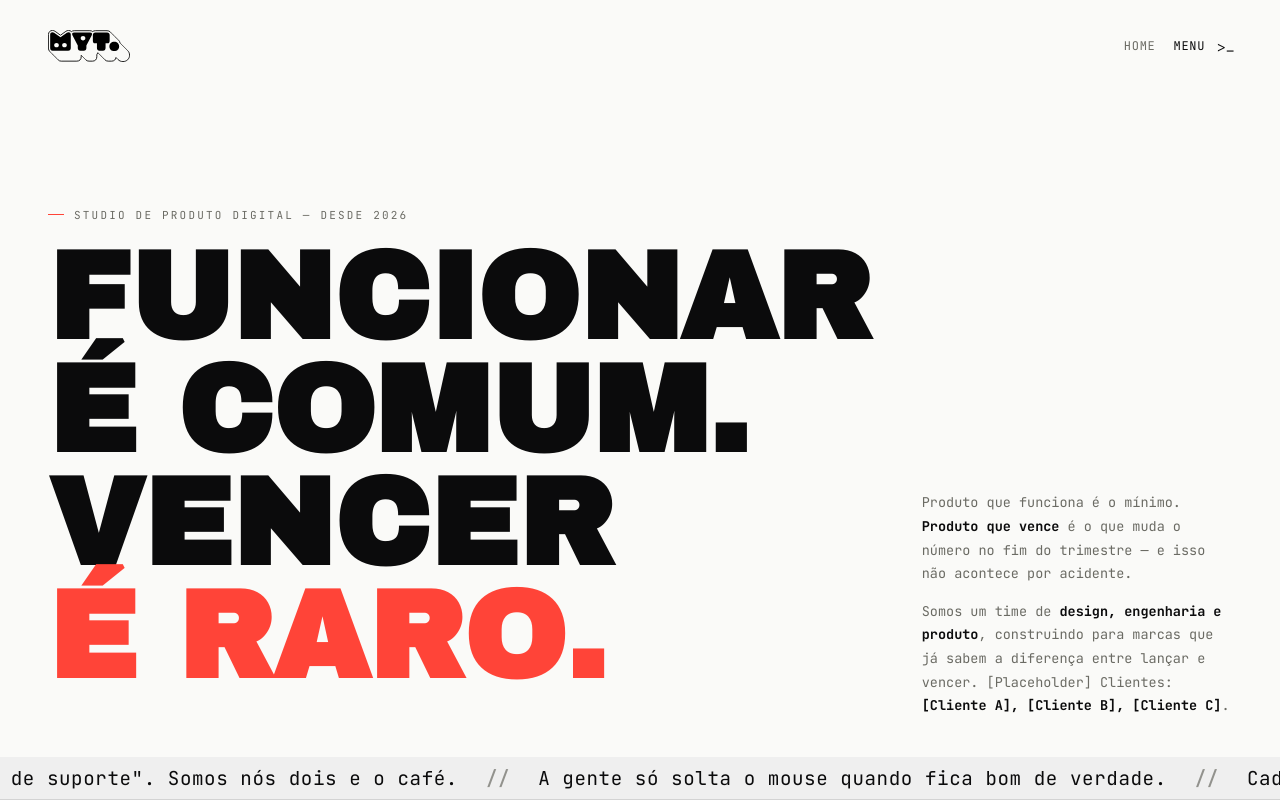
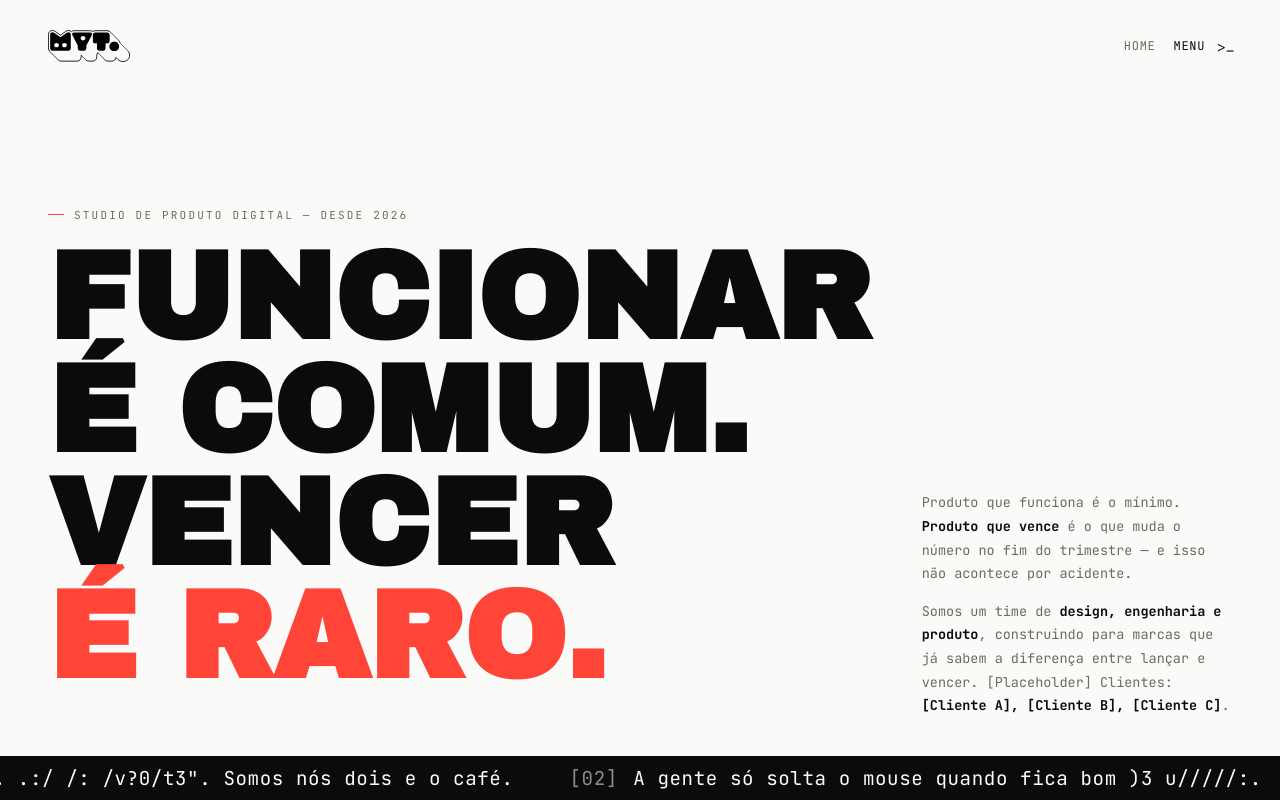
Before and after one commit to MiguelGoncalves06/MyTIGency, a React (Vite) app in the folder MyTIgency/: page / in a window 1280 px wide. Shown: the top 800 px of the page. Built offline with nearby package versions, Linux system fonts and the light colour scheme; no server answers.

Commit message:
MarqueeDecode

```diff
--- a/MyTIgency/src/App.css
+++ b/MyTIgency/src/App.css
@@ -412,20 +412,35 @@
   }
 
   /* ---------- Marquee ---------- */
+  /* Faixa invertida: corte deliberado entre a Hero e o conteúdo. As hairlines
+     somem no próprio fundo mas continuam lá, pra altura não mudar */
   .marquee{
-    border-bottom:1px solid var(--line);
-    background:#efefef;
+    border-top:1px solid var(--ink);
+    border-bottom:1px solid var(--ink);
+    background:var(--ink);
     overflow:hidden;white-space:nowrap;padding:8px 0;
   }
   .marquee-track{
     display:inline-flex;align-items:center;
-    font-size:clamp(14px,1.5vw,20px);letter-spacing:.03em;color:var(--ink);
+    font-size:clamp(14px,1.5vw,20px);letter-spacing:.03em;color:var(--bg);
     animation:scrollLeft 360s linear infinite;
   }
-  .marquee-item{display:inline-flex;align-items:center;white-space:nowrap;}
-  .marquee-mark{
-    font-weight:500;color:var(--ink-dim);opacity:.7;
-    margin:0 clamp(16px,2.4vw,28px);flex-shrink:0;
+  .marquee-item{
+    /* pre (não nowrap): o estágio "vazio" da decodificação é um espaço, e
+       espaços colapsados encolheriam a frase — ver useMarqueeDecode */
+    display:inline-flex;align-items:center;white-space:pre;
+    margin-right:clamp(32px,4.8vw,56px);
+  }
+  /* Metadado apagado, conteúdo em destaque: os dois tons têm função, não
+     posição. No fundo escuro, --ink-dim some (contraste ~3:1), então o
+     metadado é o próprio --bg com opacidade */
+  .marquee-num{
+    color:color-mix(in srgb, var(--bg) 55%, transparent);
+    margin-right:.8em;flex-shrink:0;
+  }
+  .sr-only{
+    position:absolute;width:1px;height:1px;padding:0;margin:-1px;
+    overflow:hidden;clip:rect(0,0,0,0);white-space:nowrap;border:0;
   }
   @keyframes scrollLeft{0%{transform:translateX(0);}100%{transform:translateX(-50%);}}
 
--- a/MyTIgency/src/components/Marquee.jsx
+++ b/MyTIgency/src/components/Marquee.jsx
@@ -1,21 +1,33 @@
+import { useRef } from 'react'
 import { useLanguage } from '../context/LanguageContext'
+import { useMarqueeDecode } from '../hooks/useMarqueeDecode'
 
 export function Marquee() {
   const { t } = useLanguage()
   const phrases = t.marquee.phrases
+  const marqueeRef = useRef(null)
+  const trackRef = useRef(null)
+  useMarqueeDecode(marqueeRef, trackRef, [phrases])
 
   // Repete o array 4 vezes para fazer o loop infinito do Marquee
   const repeatedPhrases = Array(4).fill(phrases).flat()
 
   return (
-    <div className="marquee">
-      <div className="marquee-track" id="marqueeTrack">
-        {repeatedPhrases.map((phrase, index) => (
-          <span className="marquee-item" key={index}>
-            <span>{phrase}</span>
-            <span className="marquee-mark" aria-hidden="true">//</span>
-          </span>
-        ))}
+    <div className="marquee" ref={marqueeRef}>
+      {/* Leitores de tela leem as frases uma vez, nunca os estágios da decodificação */}
+      <ul className="sr-only">
+        {phrases.map((phrase) => <li key={phrase}>{phrase}</li>)}
+      </ul>
+      <div className="marquee-track" id="marqueeTrack" ref={trackRef} aria-hidden="true">
+        {repeatedPhrases.map((phrase, index) => {
+          const num = `[${String((index % phrases.length) + 1).padStart(2, '0')}]`
+          return (
+            <span className="marquee-item" key={index}>
+              <span className="marquee-num" data-decode={num}>{num}</span>
+              <span data-decode={phrase}>{phrase}</span>
+            </span>
+          )
+        })}
       </div>
     </div>
   )
--- /dev/null
+++ b/MyTIgency/src/hooks/useMarqueeDecode.js
@@ -0,0 +1,149 @@
+import { useEffect } from 'react'
+
+// Largura da faixa de decodificação em cada borda: proporcional à tela, pra
+// transformação ter espaço (e tempo) de ser lida enquanto a faixa anda
+const ZONE_RATIO = 0.2
+const ZONE_MIN = 120
+const ZONE_MAX = 380
+// Quanto cada letra antecipa/atrasa em relação à vizinha — quebra a "frente"
+// reta de transformação sem virar ruído (determinístico, não pisca)
+const JITTER = 0.2
+// Curva da progressão (< 1): os estágios legíveis (parecido → letra) ocupam
+// a maior parte da faixa; '.' e vazio ficam só colados na borda, então o
+// texto ainda existe quando toca a ponta em vez de sumir antes
+const EASE = 0.5
+
+// Estágio final antes da letra real: um caractere com o mesmo desenho
+const LOOKALIKE = {
+  a: '@', b: '8', c: '(', d: ')', e: '3', f: '+', g: '9', h: '#', i: '!',
+  j: ']', k: '<', l: '|', m: '#', n: '^', o: '0', p: '?', q: '9', r: '/',
+  s: '5', t: '7', u: 'v', v: 'u', w: '#', x: '%', y: '¥', z: '2',
+  0: 'o', 1: 'l', 2: 'z', 3: 'e', 4: 'a', 5: 's', 6: 'b', 7: 't', 8: 'b', 9: 'g',
+}
+const PREFIX = [' ', '.', ':', '/']
+
+function stagesFor(char) {
+  const look = LOOKALIKE[char.normalize('NFD')[0].toLowerCase()]
+  return look ? [...PREFIX, look, char] : [...PREFIX, char]
+}
+
+function hash(n) {
+  const h = Math.sin(n * 12.9898) * 43758.5453
+  return h - Math.floor(h)
+}
+
+// Letras da marquee se formam ao entrar pela direita e se desfazem ao sair
+// pela esquerda, como um terminal. O estágio de cada letra vem da distância
+// dela até a borda — não do tempo — então a transformação anda no ritmo do
+// próprio scroll da faixa, sem "pop". Só os spans nas bordas são reescritos.
+// Espera spans com `data-decode` e o texto original como único filho.
+//
+// Este hook também MOVE a faixa (no lugar da animação CSS `scrollLeft`):
+// a animação CSS roda no compositor, e em execuções longas a posição pintada
+// se descola da que o JS lê — as letras decodificavam num lugar que já não
+// era o da tela, e o erro crescia com o tempo. Com posição e decodificação
+// saindo do mesmo número no mesmo frame, elas não têm como divergir.
+export function useMarqueeDecode(containerRef, trackRef, deps = []) {
+  useEffect(() => {
+    const container = containerRef.current
+    const track = trackRef.current
+    if (!container || !track) return undefined
+    if (window.matchMedia('(prefers-reduced-motion: reduce)').matches) return undefined
+
+    // Mesma velocidade da animação CSS (lida dela, não duplicada aqui)
+    const duration = parseFloat(getComputedStyle(track).animationDuration) * 1000 || 360000
+    track.style.animation = 'none'
+    const startTime = performance.now()
+
+    let items = []
+    let frameId = 0
+    let isVisible = true
+    let loopWidth = 0 // metade da faixa: o conteúdo é repetido, então -50% volta ao início
+    let trackBase = 0 // left da faixa sem translate
+    let offset = 0
+
+    function measure() {
+      const trackRect = track.getBoundingClientRect()
+      loopWidth = trackRect.width / 2
+      trackBase = trackRect.left - offset
+      items = Array.from(track.querySelectorAll('[data-decode]'), (el, n) => {
+        const text = el.dataset.decode
+        el.textContent = text
+        const rect = el.getBoundingClientRect()
+        return {
+          el,
+          text,
+          stages: Array.from(text, stagesFor),
+          seed: n * 97,
+          rel: rect.left - trackRect.left,
+          width: rect.width,
+          charW: rect.width / text.length,
+          dirty: false,
+        }
+      })
+    }
+
+    function frame() {
+      frameId = requestAnimationFrame(frame)
+      if (!isVisible) return
+
+      // Posição derivada do tempo (não acumulada): pausar fora da tela não
+      // atrasa a faixa, e resize só reescala a fase, como a animação CSS
+      const phase = ((performance.now() - startTime) / duration) % 1
+      offset = -phase * loopWidth
+      track.style.transform = `translate3d(${offset}px, 0, 0)`
+
+      const { left: edgeL, right: edgeR, width } = container.getBoundingClientRect()
+      const trackLeft = trackBase + offset
+      const zone = Math.max(ZONE_MIN, Math.min(ZONE_MAX, width * ZONE_RATIO))
+
+      for (const item of items) {
+        const left = trackLeft + item.rel
+        const right = left + item.width
+        const touchesEdge = left < edgeL + zone || right > edgeR - zone
+        const onScreen = right > edgeL && left < edgeR
+
+        if (!touchesEdge || !onScreen) {
+          if (item.dirty) {
+            item.el.textContent = item.text
+            item.dirty = false
+          }
+          continue
+        }
+
+        let out = ''
+        for (let i = 0; i < item.text.length; i++) {
+          const x = left + (i + 0.5) * item.charW
+          const linear = Math.min(x - edgeL, edgeR - x) / zone + (hash(item.seed + i) - 0.5) * JITTER
+          const p = Math.max(0, linear) ** EASE
+          const stages = item.stages[i]
+          out += item.text[i] === ' '
+            ? ' '
+            : stages[Math.min(stages.length - 1, Math.floor(p * stages.length))]
+        }
+        if (out !== item.el.textContent) item.el.textContent = out
+        item.dirty = out !== item.text
+      }
+    }
+
+    measure()
+    frame()
+    // A largura da faixa muda quando a fonte web termina de carregar (a
+    // medição inicial pode ter sido feita com a fonte de fallback) e no resize
+    const resizeObserver = new ResizeObserver(measure)
+    resizeObserver.observe(track)
+    resizeObserver.observe(container)
+    const observer = new IntersectionObserver(([entry]) => { isVisible = entry.isIntersecting })
+    observer.observe(container)
+
+    return () => {
+      cancelAnimationFrame(frameId)
+      resizeObserver.disconnect()
+      observer.disconnect()
+      items.forEach((item) => { item.el.textContent = item.text })
+      track.style.animation = ''
+      track.style.transform = ''
+    }
+    // eslint-disable-next-line react-hooks/exhaustive-deps
+  }, deps)
+}
```
